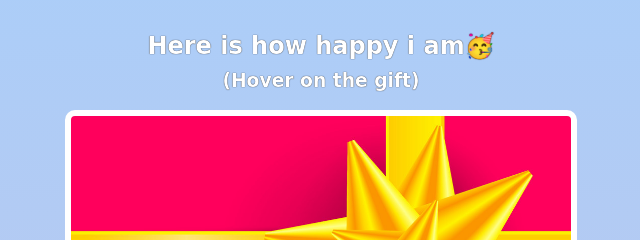
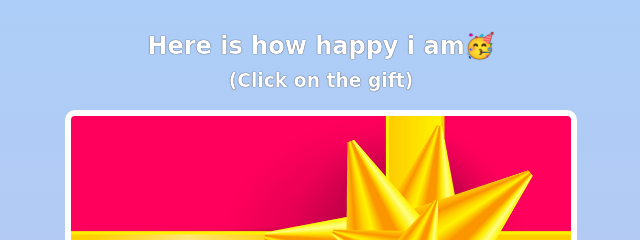
Before and after one commit to PKapulula/birthday-gift-site, a plain HTML site: page index.html in a window 1280 px wide. Shown: the part 385-625 px from the top of the page, 319-959 px from the left. Drawn offline with Linux system fonts and the light colour scheme; a web font is replaced by a local one.

Commit message:
Update index.html

```diff
--- a/index.html
+++ b/index.html
@@ -15,7 +15,7 @@
 
          <div class="gift-section">
             <h2 class="gift-title">Here is how happy i am🥳</h3>
-            <h3 class="gift-hint">(Hover on the gift)</h2>
+            <h3 class="gift-hint">(Click on the gift)</h2>
             <div class="gift-img" id="gift-img-happy" ></div>
          </div>
          <div class="gift-section">
```
